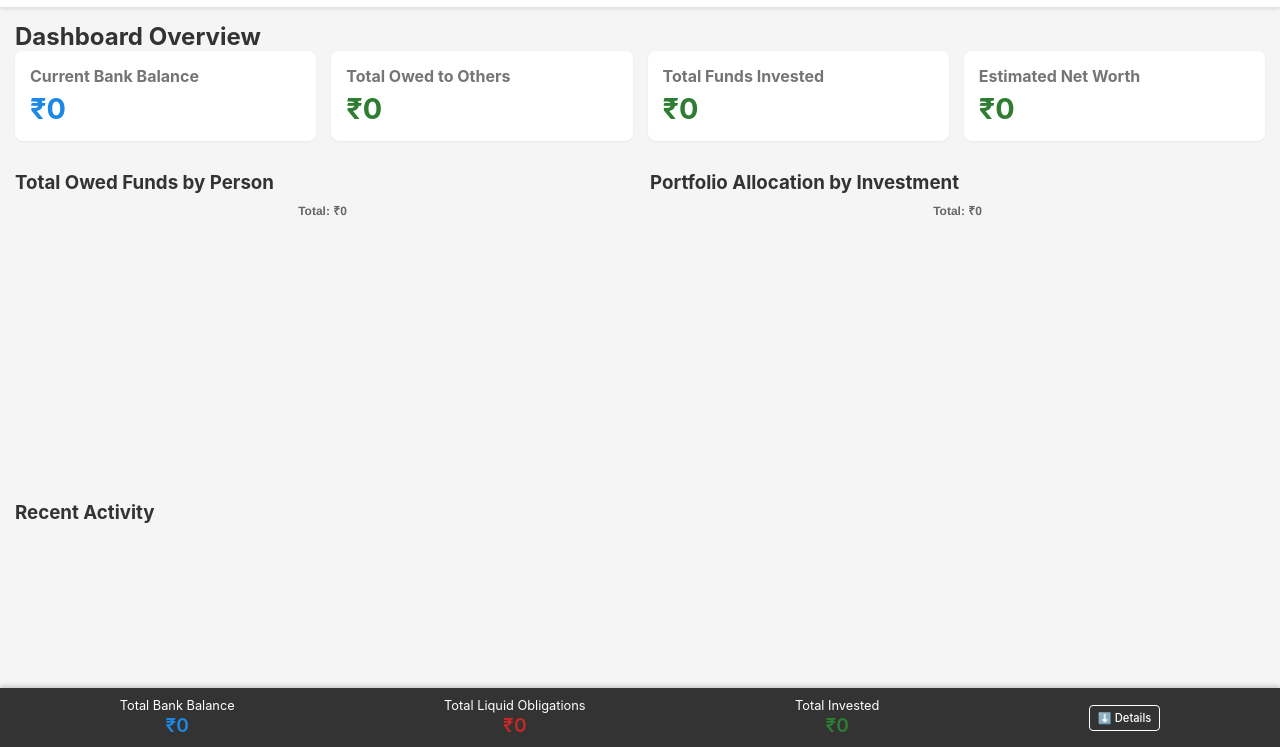
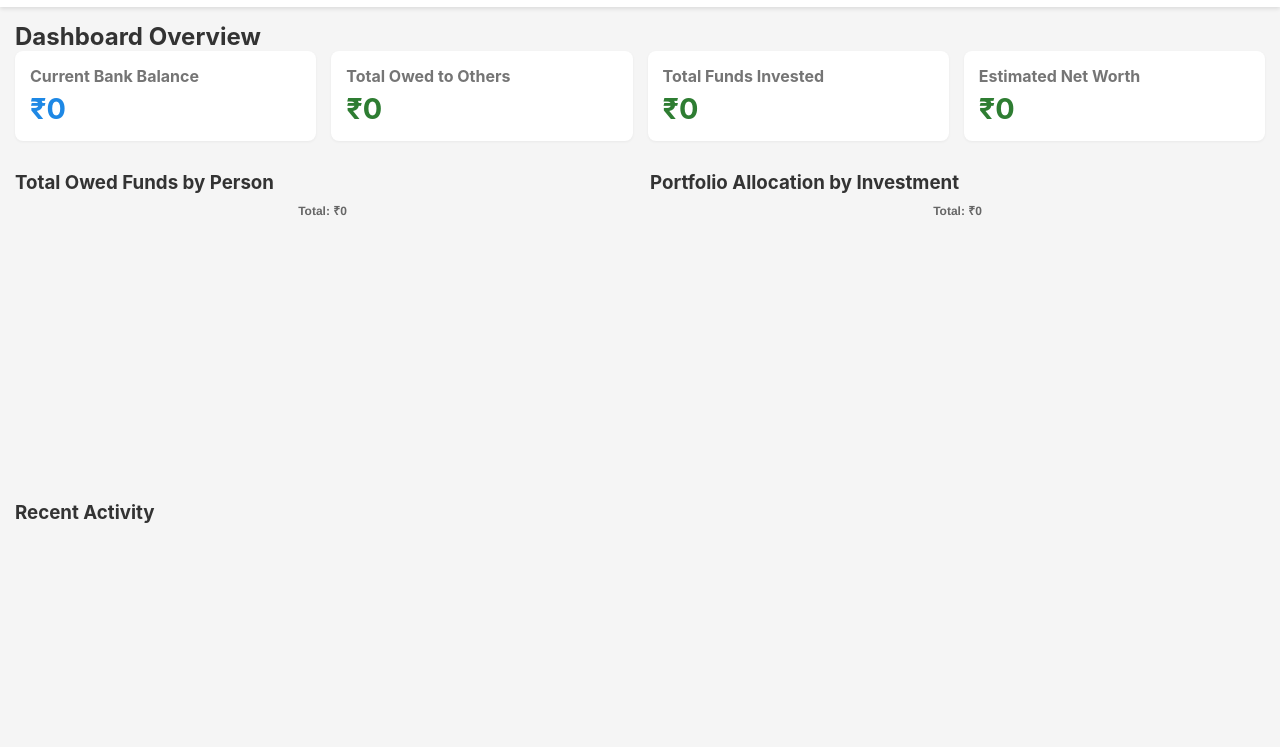
Before and after one commit to RahulSonawane-rgb/Diary, a plain HTML site: page index.html in a window 1280 px wide. Shown: the part 53-800 px from the top of the page. Drawn offline with nearby package versions, Linux system fonts and the light colour scheme.

Commit message:
Update index.html

```diff
--- a/index.html
+++ b/index.html
@@ -26,28 +26,7 @@
         <h2 style="text-align: center; margin-top: 50px;">Loading...</h2>
     </main>
 
-    <footer id="dashboard-footer">
-        <div class="footer-summary">
-            <div>
-                <span>Total Bank Balance</span>
-                <span id="footer-bank-balance" class="amount balance">₹ 0</span>
-            </div>
-            <div>
-                <span>Total Liquid Obligations</span>
-                <span id="footer-liquid-obligations" class="amount negative">₹ 0</span>
-            </div>
-            <div>
-                <span>Total Invested</span>
-                <span id="footer-total-invested" class="amount positive">₹ 0</span>
-            </div>
-            <button id="footer-toggle" onclick="toggleFooterDetails()">⬇️ Details</button>
-        </div>
 
-        <div id="footer-details" style="display: none;">
-            <canvas id="ledger-chart" height="150"></canvas>
-            <p id="liquidity-alert" class="alert-message" style="display: none;">⚠️ **Liquidity Alert:** Bank balance is less than liquid obligations!</p>
-        </div>
-    </footer>
 
     <div id="transaction-modal" class="modal">
         <div class="modal-content">
```
